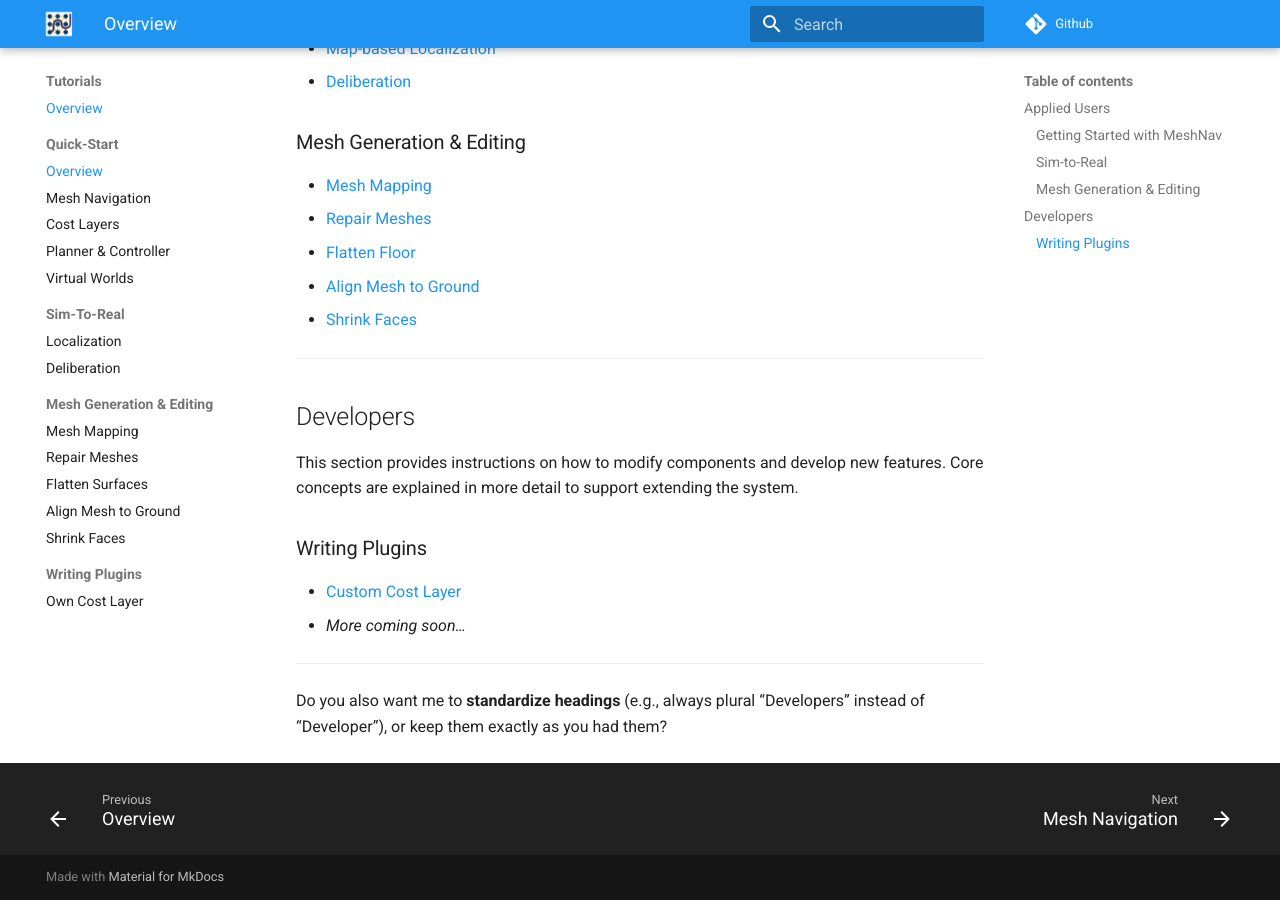
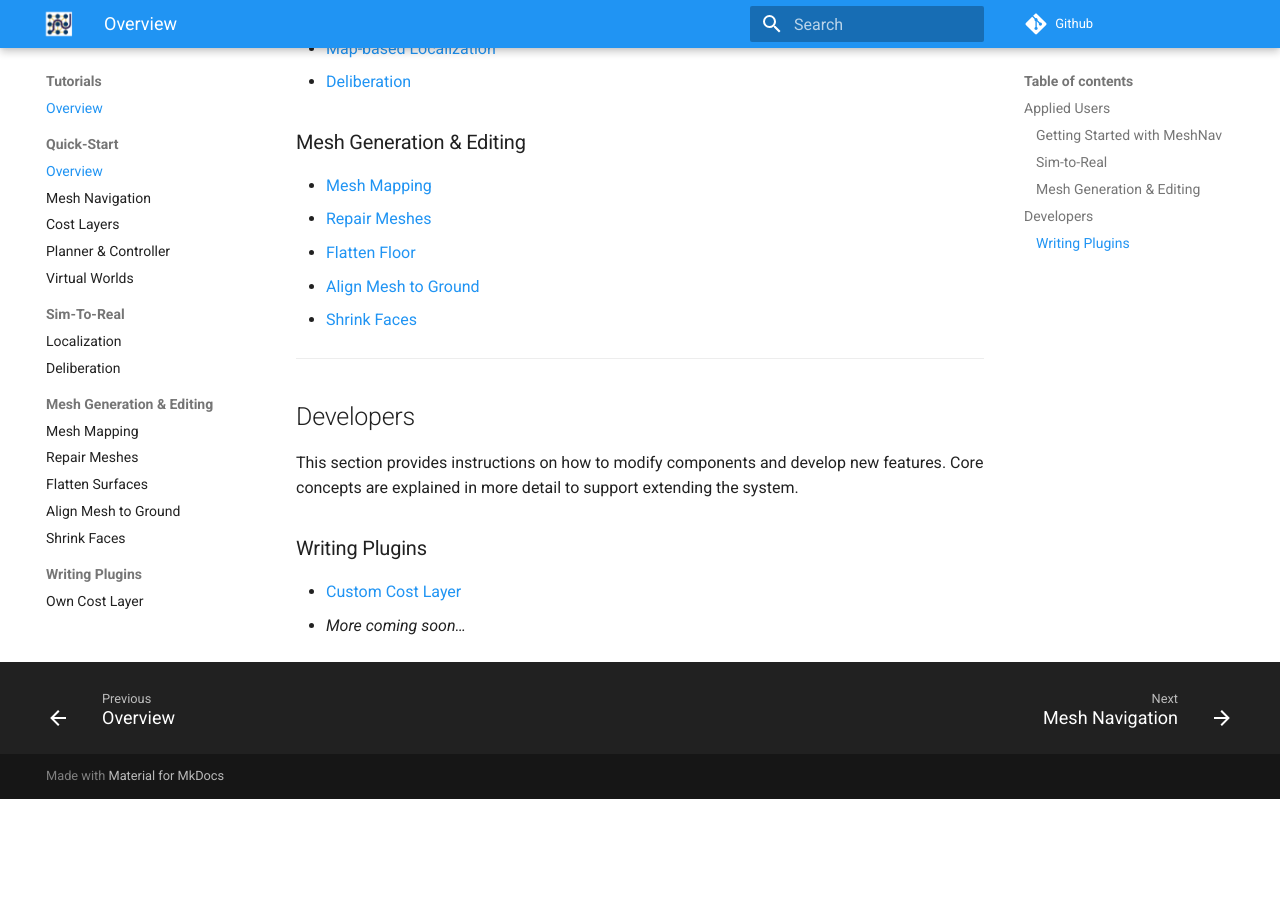
Before and after one commit to naturerobots/mesh_navigation_docs, an MkDocs documentation site: the page built from docs/tutorials/index.md, in a window 1280 px wide and 900 px high, scrolled down 1514 px. Built offline with MkDocs 1.6.1 and Material for MkDocs 9.7.7, drawn with Linux system fonts in a browser that asks for light colours; comment, search, counter and statistics services are not loaded; after the commit the page ends 2313 px from its top, so only the background shows below that.

```diff
--- a/docs/tutorials/index.md
+++ b/docs/tutorials/index.md
@@ -58,7 +58,3 @@ This section provides instructions on how to modify components and develop new f
 
 * [Custom Cost Layer](/tutorials/plugins/own_cost_layer.md)
 * *More coming soon…*
-
----
-
-Do you also want me to **standardize headings** (e.g., always plural “Developers” instead of “Developer”), or keep them exactly as you had them?
```
Also changed, not shown: docs/tutorials/mesh_cost_layers.md (+0 -2 lines).
